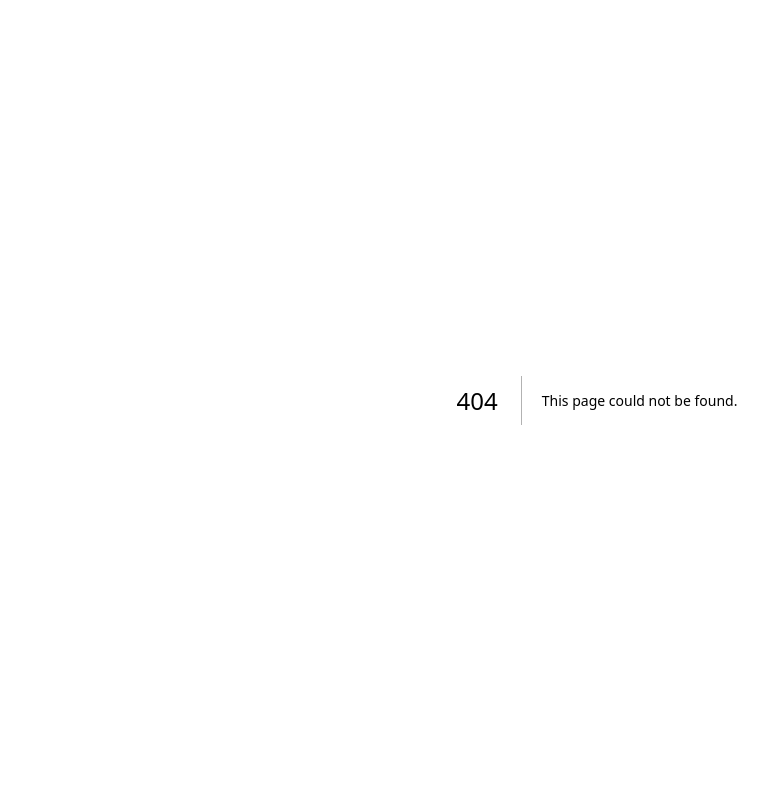
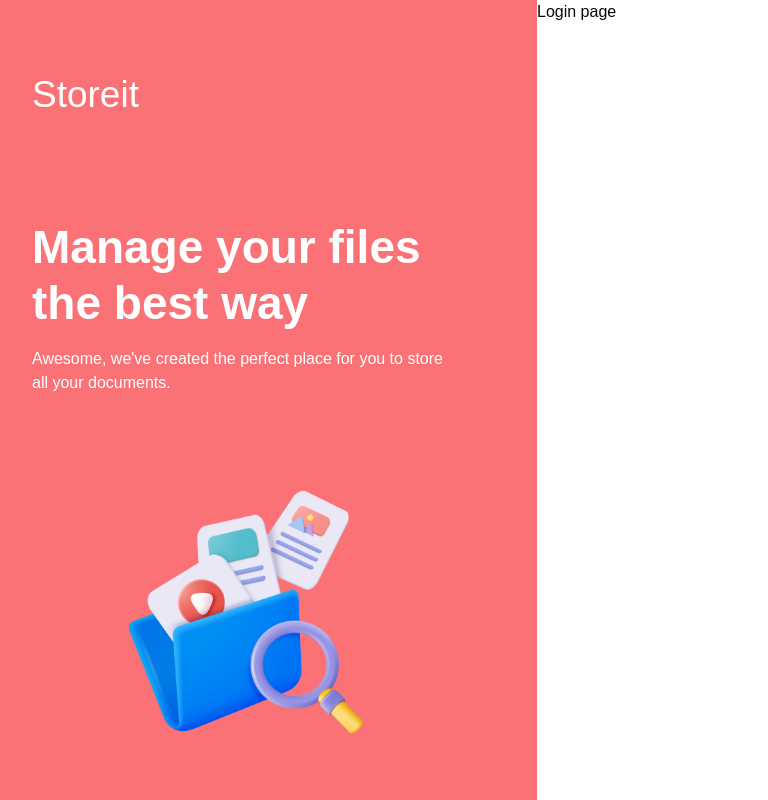
Before and after one commit to Shavaiz-Ali/store-it, a Next.js app: page /auth/login in a window 1280 px wide. Before the commit this address had no page. Shown: the whole page, without its empty margins (43-811 px from the left). Built offline with nearby package versions, Linux system fonts and the light colour scheme.

Commit message:
auth routing done and some common cmps done

```diff
--- /dev/null
+++ b/app/(pages)/auth/(components)/common.tsx
@@ -0,0 +1,34 @@
+import Image from "next/image";
+import React from "react";
+
+const Common = () => {
+  return (
+    <div className="max-w-[580px] hidden lg:flex flex-col shrink-0 justify-center items-start py-[114px] px-[75px] bg-primaryOrangeLight h-screen overflow-hidden gap-y-[96px]">
+      <div className="flex justify-center items-center gap-x-2">
+        <p className="text-[37px] font-[family-name:var(--font-poppins-medium)] leading-[56px] text-[#ffffff] font-[400]">
+          Storeit
+        </p>
+      </div>
+      <div className="space-y-4">
+        <h1 className="font-[family-name:var(--font-poppins-bold)] text-[46px] leading-[56px] text-[#ffffff] font-[700]">
+          Manage your files the best way
+        </h1>
+        <p className="text-[16px] leading-[24px] font-[family-name:var(--font-poppins-regular)] text-[#ffffff] font-normal">
+          Awesome, we&apos;ve created the perfect place for you to store all
+          your documents.
+        </p>
+      </div>
+      <div className="flex justify-center items-center w-full">
+        <Image
+          src={"/images/auth.png"}
+          alt="auth image"
+          height={242}
+          width={242}
+          className="text-center self-center"
+        />
+      </div>
+    </div>
+  );
+};
+
+export default Common;
--- /dev/null
+++ b/app/(pages)/auth/layout.tsx
@@ -0,0 +1,23 @@
+import type { Metadata } from "next";
+import Common from "./(components)/common";
+export const metadata: Metadata = {
+  title: "Create Next App",
+  description: "Generated by create next app",
+};
+
+export default function AuthLayout({
+  children,
+}: Readonly<{
+  children: React.ReactNode;
+}>) {
+  return (
+    <html lang="en">
+      <body>
+        <div className="flex min-h-screen">
+          <Common />
+          {children}
+        </div>
+      </body>
+    </html>
+  );
+}
--- /dev/null
+++ b/app/(pages)/auth/login/page.tsx
@@ -0,0 +1,5 @@
+import React from "react";
+
+export default function LoginPage() {
+  return <div className="">Login page</div>;
+}
--- /dev/null
+++ b/app/(pages)/auth/register/page.tsx
@@ -0,0 +1,7 @@
+import React from "react";
+
+const RegisterPage = () => {
+  return <div>Register Page</div>;
+};
+
+export default RegisterPage;
--- /dev/null
+++ b/app/hello/page.tsx
@@ -0,0 +1,7 @@
+import React from "react";
+
+const Hello = () => {
+  return <div>Hello</div>;
+};
+
+export default Hello;
```
Also changed, not shown: public/images/auth.png (added).
